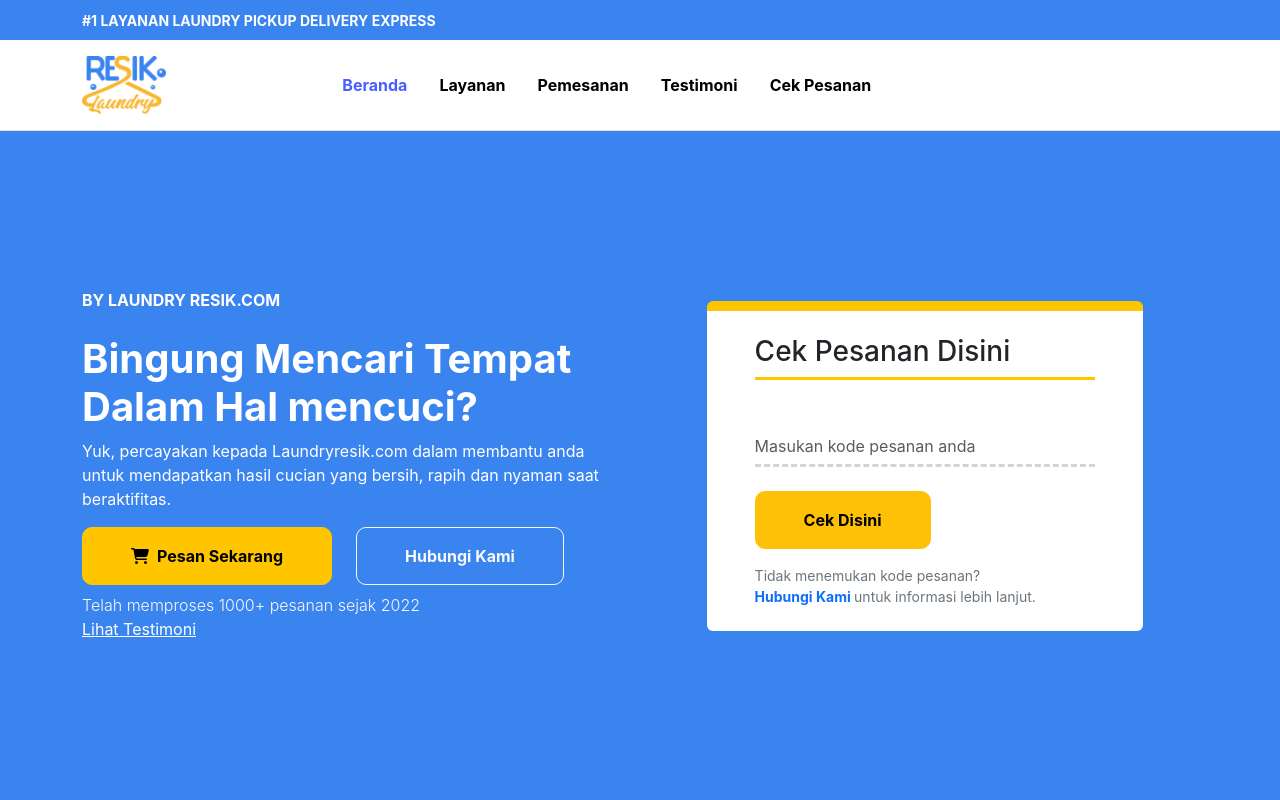
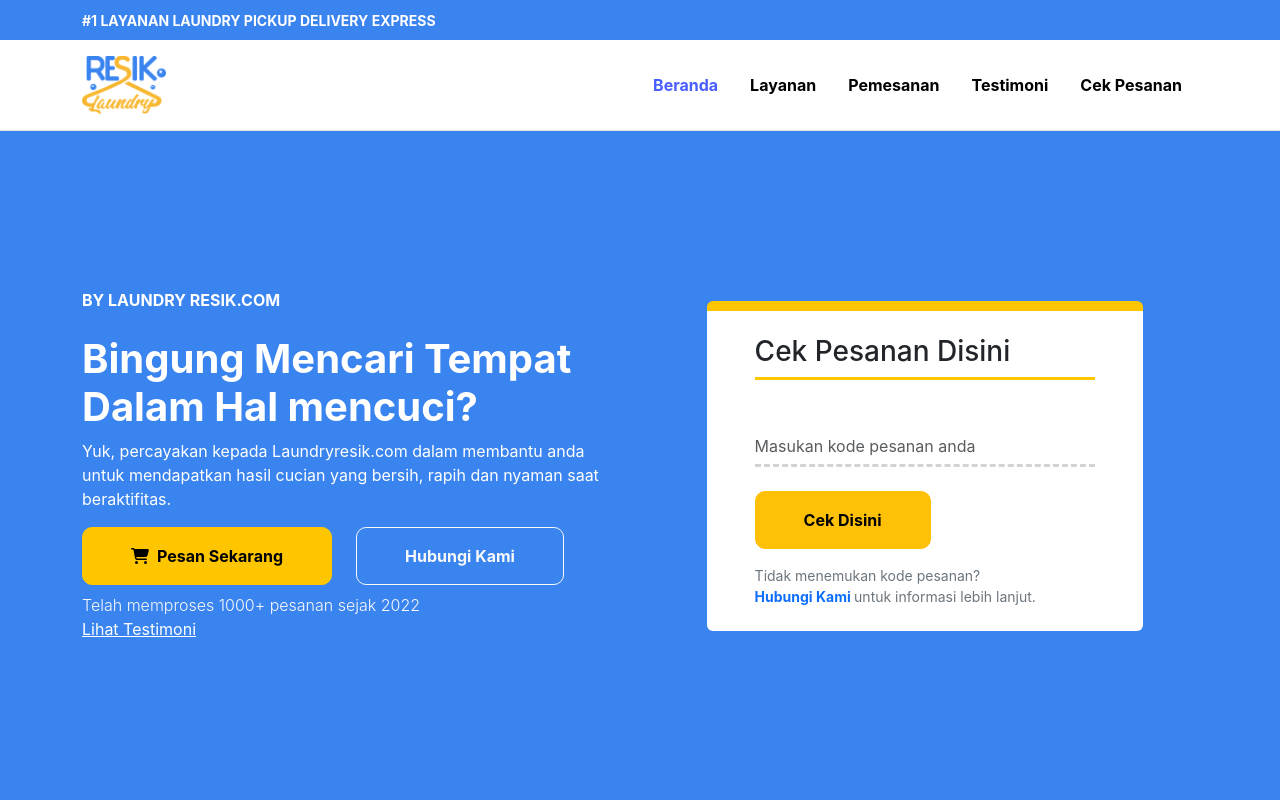
Before and after one commit to sepygo/Laundry-Resik, a React (Create React App) app in the folder frontend/: page / in a window 1280 px wide. Shown: the top 800 px of the page. Built offline with nearby package versions, Linux system fonts and the light colour scheme.

Commit message:
landing header fix

```diff
--- a/frontend/src/components/user/HeaderNav.js
+++ b/frontend/src/components/user/HeaderNav.js
@@ -28,7 +28,7 @@ const HeaderNav = () => {
                             Cek Pesanan
                         </NavLink>
                     </div>
-                <div className="d-flex align-items-center">
+                    <div className="d-none align-items-center">
                         <a href="/login" style={{visibility:"hidden"}} className="py-3 px-5 btn btn-secondary fw-bold">Masuk</a>
                     </div>
                 </nav>
--- a/frontend/src/components/user/HeaderNotch.js
+++ b/frontend/src/components/user/HeaderNotch.js
@@ -37,7 +37,7 @@ const HeaderNotch = () => {
                             Cek Pesanan
                         </NavLink>
                     </div>
-                <div className="d-flex align-items-center">
+                    <div className="d-none align-items-center">
                         <a href="/login" style={{visibility:"hidden"}} className="py-3 px-5 btn btn-secondary fw-bold">Masuk</a>
                     </div>
                 </nav>
```
Lines whose indentation alone changed are shown as unchanged.
